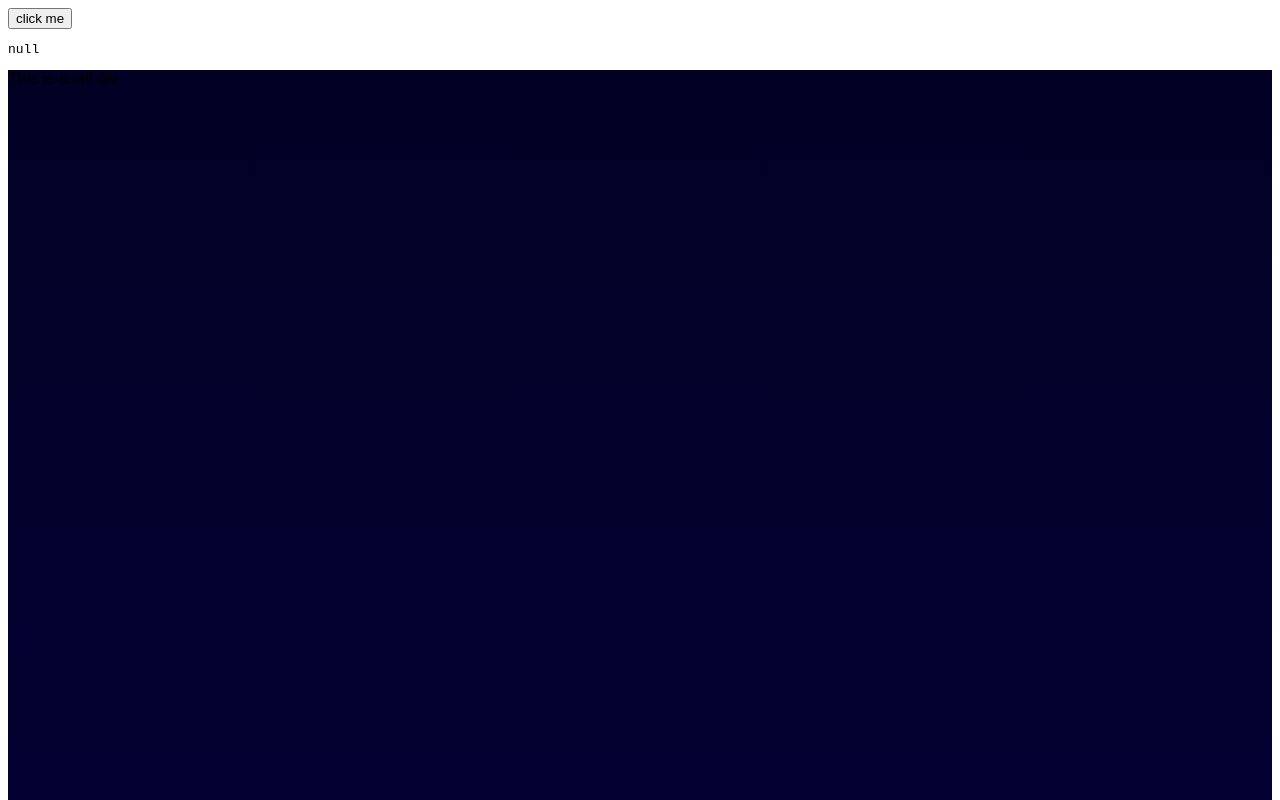
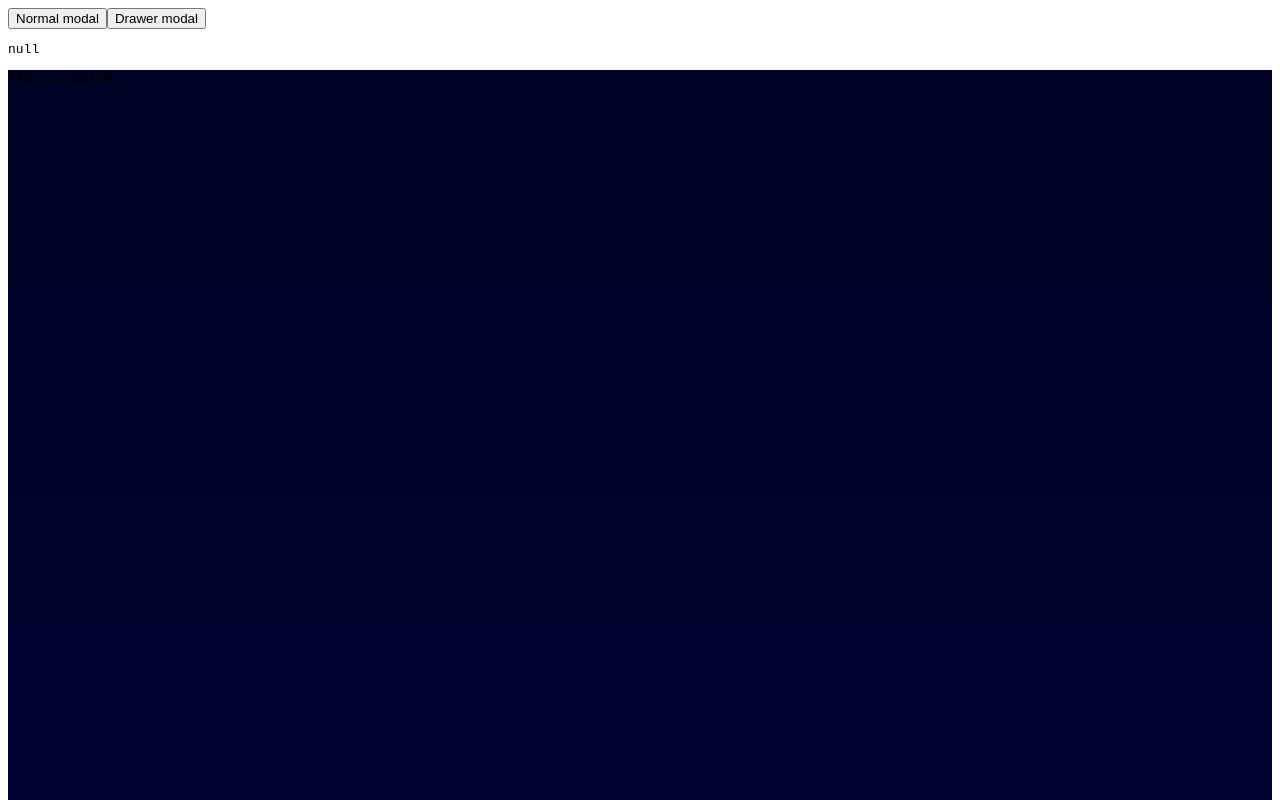
Before and after one commit to yngvebn/ngmodal, an Angular app: page / in a window 1280 px wide. Shown: the top 800 px of the page. Built offline with nearby package versions, Linux system fonts and the light colour scheme.

Commit message:
Added modal type +

```diff
--- a/src/app/app.component.ts
+++ b/src/app/app.component.ts
@@ -6,8 +6,11 @@ import { TestModalComponent } from './test-modal.component';
 @Component({
   selector: 'app-root',
   template: `
-    <button (click)="modal()">click me</button>
+    <div class="sticky-header">
+        <button (click)="modal()">Normal modal</button>
+        <button (click)="modalDrawer()">Drawer modal</button>
         <pre>{{ dialogResponse$ | async | json }}</pre>
+    </div>
     <div
       style="height: 12990px; background: linear-gradient(180deg, rgba(2,0,36,1) 0%, rgba(9,9,121,1) 35%, rgba(0,212,255,1) 100%);"
     >
@@ -36,4 +39,17 @@ export class AppComponent implements OnInit {
                                    })
                                    .afterClosed();
     }
+    public modalDrawer() {
+        this.dialogResponse$ = this.modalService
+                                   .openModal(TestModalComponent, {
+                                       inputs: {
+                                           text: 'Hello world!',
+                                       },
+                                       options: {
+                                           title: 'With title set by opener',
+                                           type: 'drawer',
+                                       },
+                                   })
+                                   .afterClosed();
     }
+}
--- a/src/app/modal.v2/modal.v2.component.scss
+++ b/src/app/modal.v2/modal.v2.component.scss
@@ -6,6 +6,10 @@
     display: block;
     max-width: 450px;
     pointer-events: none;
+    &.drawer{
+        bottom: 0;
+        top: auto;
+    }
 }
 
 :host(.modal-overlay) {
@@ -24,7 +28,9 @@
     transform: translateX(-50%);
 
     background-color: white;
-  box-shadow: 0px 5px 9px #00000059;
+    box-shadow: 0px 5px 9px rgba(0, 0, 0, 0.5);
+    border-radius: 4px;
+    overflow: hidden;
 }
 
 header {
@@ -32,7 +38,7 @@ header {
     color: white;
     background: teal;
     padding: 2rem 1rem;
-  position: relative;
+
     button {
         position: absolute;
         right: 0;
--- a/src/app/modal.v2/modal.v2.component.ts
+++ b/src/app/modal.v2/modal.v2.component.ts
@@ -38,22 +38,22 @@ const animations = [
                 'void',
                 style({
                     transform: 'translateY(10%)',
-        opacity: 0,
+                    opacity: 0
                 })
         ),
         transition('void => open', [
             animate(
                     '0.2s cubic-bezier(0.165, 0.84, 0.44, 1)',
                     style({ opacity: 1, transform: 'translateY(0)' })
-      ),
+            )
         ]),
         transition('open => *', [
             animate(
                     '0.2s cubic-bezier(0.165, 0.84, 0.44, 1)',
                     style({ opacity: 0, transform: 'translateY(10%)' })
-      ),
-    ]),
-  ]),
+            )
+        ])
+    ])
 ];
 
 type ModalState = 'open' | 'closed';
@@ -62,18 +62,22 @@ type ModalState = 'open' | 'closed';
     host: {
         '[@inOutAnimation]': 'animate',
         '(@inOutAnimation.done)': 'onAnimationDone($event)',
-    class: 'modal-container',
+        class: 'modal-container'
     },
     template: `
         <div class="modal">
-      <header>{{ title }}<button (click)="close()">X</button></header>
-      <section><template #modalContent></template></section>
+            <header>{{ title }}
+                <button (click)="close()">X</button>
+            </header>
+            <section>
+                <template #modalContent></template>
+            </section>
         </div>
     `,
     styleUrls: ['./modal.v2.component.scss'],
     standalone: true,
     animations,
-  imports: [CommonModule],
+    imports: [CommonModule]
 })
 export class ModalV2Container implements OnDestroy, OnInit {
     @ViewChild('modalContent', { read: ViewContainerRef })
@@ -122,6 +126,7 @@ export class ModalBaseRef {
     private _readyToCloseSubject: Subject<void>;
     private _data: any;
     protected destroyed$: Subject<void> = new Subject();
+
     constructor(
             closeHandler: Subject<void>,
             readyToCloseSubject: Subject<void>,
@@ -165,9 +170,10 @@ export class ModalRef<T> extends ModalBaseRef implements OnDestroy {
 @Component({
     host: {
         '[@inOutAnimation]': '',
-    class: 'modal-overlay',
+        class: 'modal-overlay'
     },
-  template: ` <ng-content></ng-content> `,
+    template: `
+        <ng-content></ng-content> `,
     styleUrls: ['./modal.v2.component.scss'],
     animations: [
         trigger('inOutAnimation', [
@@ -176,17 +182,17 @@ export class ModalRef<T> extends ModalBaseRef implements OnDestroy {
                 animate(
                         '.2s cubic-bezier(0.165, 0.84, 0.44, 1)',
                         style({ opacity: 1 })
-        ),
+                )
             ]),
             transition(':leave', [
                 style({ opacity: 1 }),
                 animate(
                         '.2s cubic-bezier(0.165, 0.84, 0.44, 1)',
                         style({ opacity: 0, transform: 'translateY(100%)' })
-        ),
-      ]),
-    ]),
-  ],
+                )
+            ])
+        ])
+    ]
 })
 export class ModalOverlay implements OnDestroy {
     @Input() public modalRef!: ModalBaseRef;
@@ -205,10 +211,11 @@ export class ModalOverlay implements OnDestroy {
 
 type ModalOptions = {
     title?: string;
+    type?: any;
 };
 
 @Injectable({
-  providedIn: 'root',
+    providedIn: 'root'
 })
 export class ModalV2Service {
     constructor(
@@ -220,7 +227,7 @@ export class ModalV2Service {
             component: Type<T>,
             {
                 inputs,
-      options,
+                options
             }: {
                 inputs?: Partial<T>;
                 options?: ModalOptions;
@@ -237,15 +244,15 @@ export class ModalV2Service {
         const environmentInjector = createEnvironmentInjector(
                 [
                     {
-          provide: ModalRef<T>,
-          useValue: modalRef,
-        },
+                        provide: ModalRef < T >,
+                        useValue: modalRef
+                    }
                 ],
                 this.environmentInjector
         );
 
         const modalContent = createComponent(component, {
-      environmentInjector,
+            environmentInjector
         });
         Object.entries(inputs ?? {}).forEach(([key, value]) => {
             const actualKey = key as keyof T;
@@ -254,7 +261,7 @@ export class ModalV2Service {
         });
 
         const container = createComponent(ModalV2Container, {
-      environmentInjector,
+            environmentInjector
         });
         container.instance.readyToCloseSubject = readyToCloseSubject;
         container.instance.beforeCloseSubject = beforeClose;
@@ -267,7 +274,7 @@ export class ModalV2Service {
 
         const overlayComponent = createComponent(ModalOverlay, {
             environmentInjector,
-      projectableNodes: [[container.location.nativeElement]],
+            projectableNodes: [[container.location.nativeElement]]
         });
         overlayComponent.instance.modalRef = modalRef;
         overlayComponent.changeDetectorRef.detectChanges();
@@ -275,9 +282,13 @@ export class ModalV2Service {
         container.instance.opened = true;
         container.changeDetectorRef.detectChanges();
         container.instance.modalContent.createComponent(component, {
-      injector: environmentInjector,
+            injector: environmentInjector
         });
         container.changeDetectorRef.detectChanges();
+
+        container.location.nativeElement.classList.add(options?.type ?? 'default');
+
+        console.log('container', container.location.nativeElement);
 
         closeHandler.pipe(first()).subscribe(() => {
             subscriber.unsubscribe();
--- a/src/styles.css
+++ b/src/styles.css
@@ -2,3 +2,9 @@
 body {
     font-family: Arial, Helvetica, sans-serif;
 }
+
+.sticky-header{
+    position: sticky;
+    top: 0;
+    background-color: #fff;
+}
```
Lines whose indentation alone changed are shown as unchanged.
